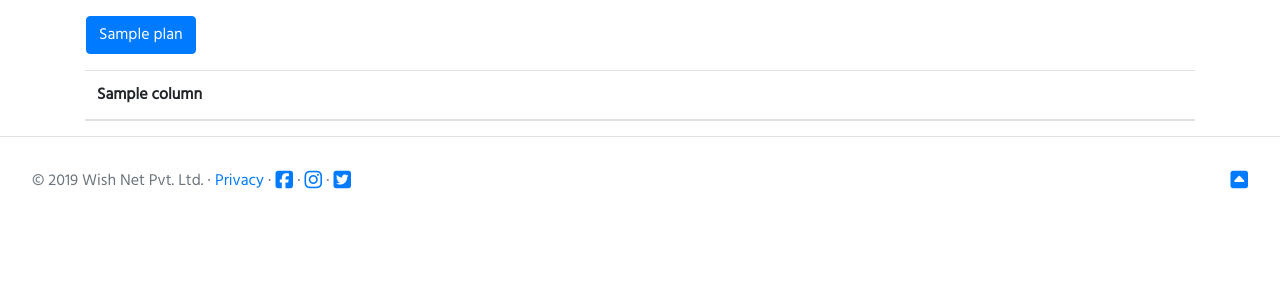
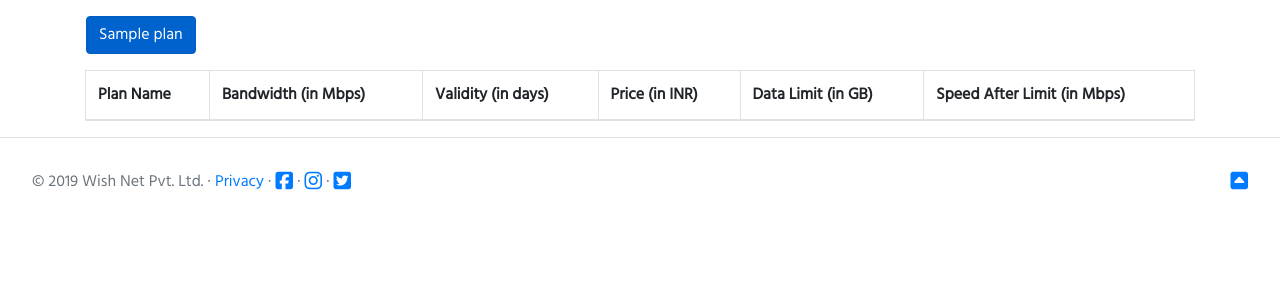
Before and after one commit to soumya707/wishnet-in, a Flask app: template website/templates/tariff.html in a window 1280 px wide. Shown: the part 106-406 px from the top of the page. Run offline with Flask 2, Linux system fonts and the light colour scheme; the template is opened without the code that fills it: most values are stand-ins (such as "Sample title", 1, 10 or a date in 2020); lists and menus that the app fills with data are empty; some libraries are stand-ins or nearby versions.

Commit message:
chore: fix tariff display

```diff
--- a/website/templates/tariff.html
+++ b/website/templates/tariff.html
@@ -9,10 +9,11 @@
   <!-- PLAN TABS -->
   <div class="btn-group btn-group-toggle" data-toggle="buttons">
     {% for plan in plans %}
-      <label class="btn btn-primary">
+      <label class="btn btn-primary {% if loop.first %}active{% endif %}">
         <input type="radio" id="{{ plan.__name__ }}"
                name="options" value="{{ plan.__name__ }}"
-               onchange="displayTable(this);"/>
+               autocomplete="off" onchange="displayTable(this);"
+               {% if loop.first %}checked{% endif %}/>
         {{ plan.__name__.split('Plan')[0] }}
       </label>
     {% endfor %}
@@ -23,26 +24,45 @@
 <!-- PLAN TABLES -->
 <div class="container">
   {% for plan in plans %}
-  <table class="table table-striped">
+  <div class="tables" id="{{ plan.__name__ }}-table">
+    <table class="table table-bordered table-striped">
 
       <!-- HEAD -->
       <thead>
         <tr>
-        {% for column in plan.__table__.columns %}
-          <th scope="col">{{ column.name }}</th>
-        {% endfor %}
+          <th scope="col">Plan Name</th>
+          <th scope="col">Bandwidth (in Mbps)</th>
+          <th scope="col">Validity (in days)</th>
+          <th scope="col">Price (in INR)</th>
+          {% if plan.__table__.columns.data_limit is defined %}
+          <th scope="col">Data Limit (in GB)</th>
+          {% endif %}
+          {% if plan.__table__.columns.speed_after_limit is defined %}
+          <th scope="col">Speed After Limit (in Mbps)</th>
+          {% endif %}
         </tr>
       </thead>
 
       <tbody>
+        {% for entry in plan.query.all() %}
         <tr>
-        {% for row in plan.query.all() %}
-          <td>{{ row }}</td>
+          <!-- <td>{{ entry.id }}</td> -->
+          <th scope="row">{{ entry.plan_name }}</th>
+          <td>{{ entry.bandwidth }}</td>
+          <td>{{ entry.validity }}</td>
+          <td>{{ entry.price }}</td>
+          {% if entry.data_limit is defined %}
+          <td>{{ entry.data_limit }}</td>
+          {% endif %}
+          {% if entry.speed_after_limit is defined %}
+          <td>{{ entry.speed_after_limit }}</td>
+          {% endif %}
+        </tr>
         {% endfor %}
-      </tr>
       </tbody>
 
     </table>
+  </div>
   {% endfor %}
 </div> <!-- container -->
 
@@ -53,8 +73,13 @@
   {{ super() }}
 
   <script>
+
+    $(document).ready(function() {
+        $(".tables").eq(0).show();
+    });
+
     function displayTable(elem) {
-        alert($(elem).val());
+        $("#" + $(elem).val() + "-table").show().siblings().hide();
     }
   </script>
 
```
Lines whose indentation alone changed are shown as unchanged.
